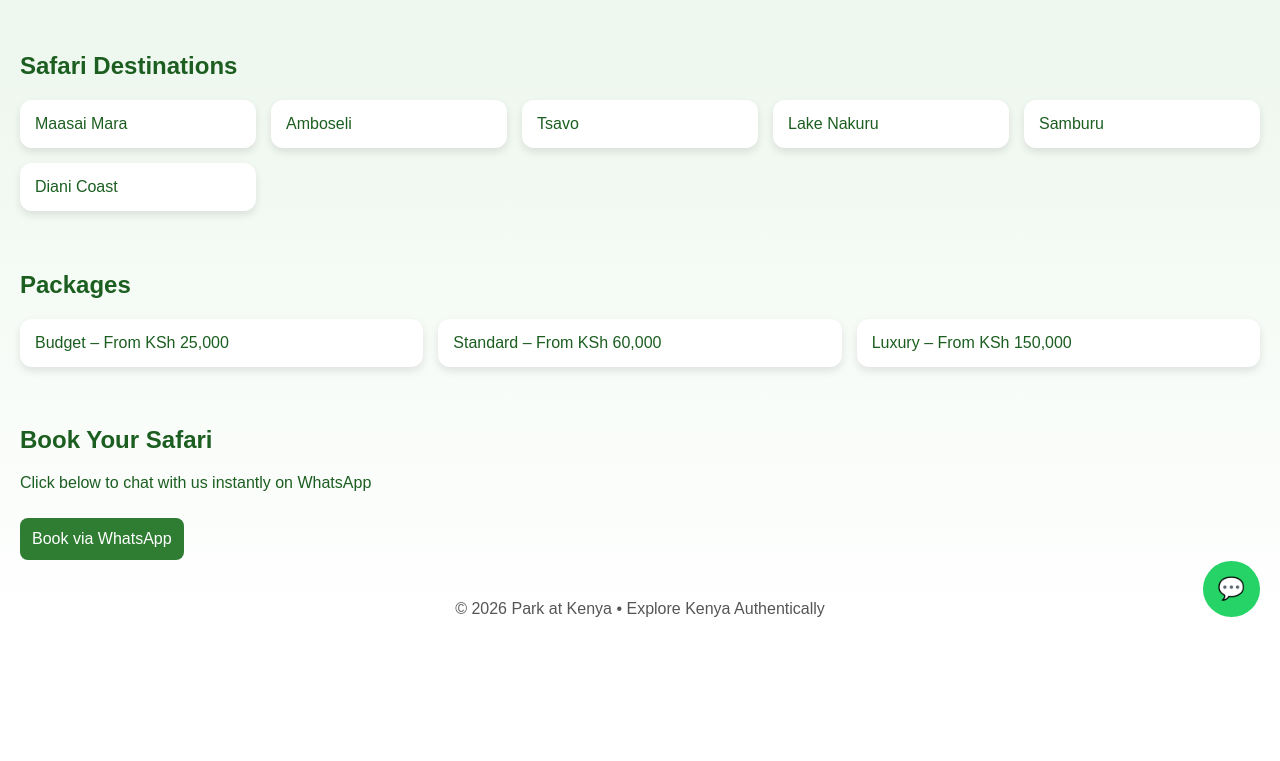
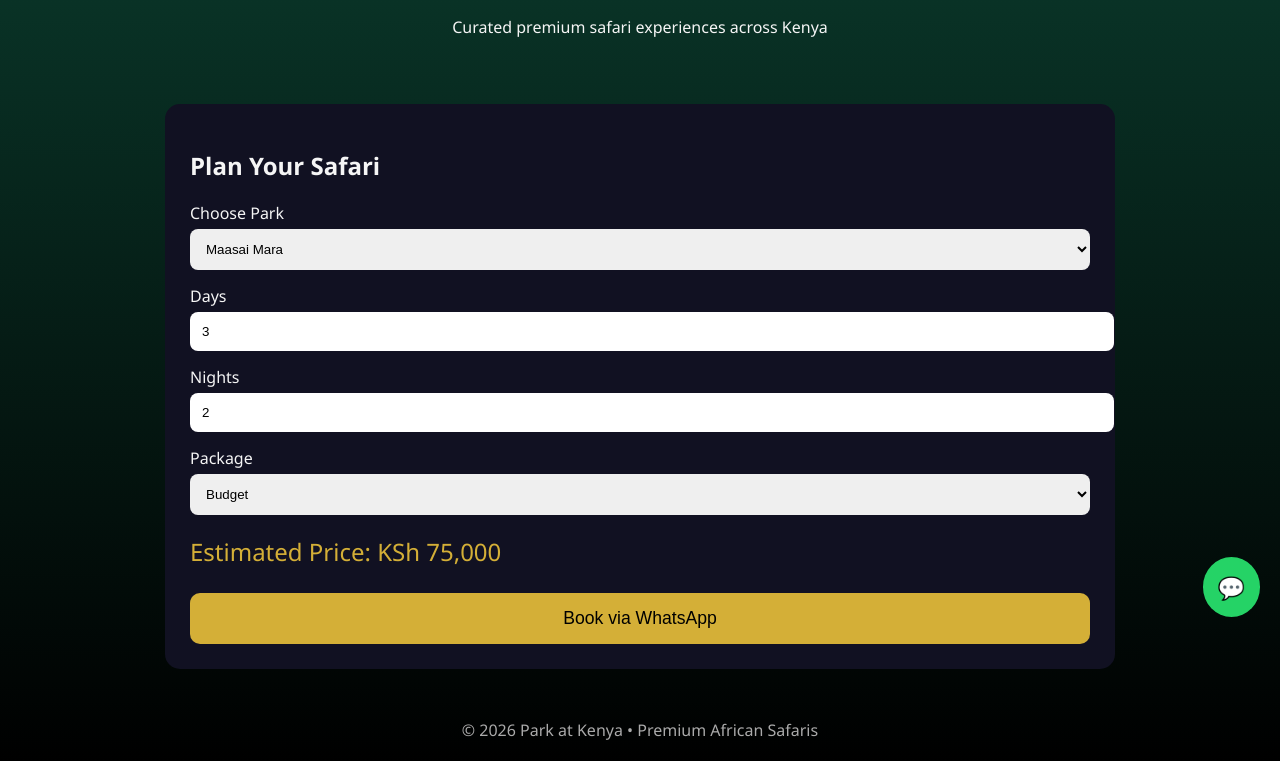
Before and after one commit to thoyajoseph/Park-at-Kenya-, a plain HTML site: page index.html in a window 1280 px wide. Shown: the part 163-924 px from the top of the page. Before the commit the page ends 801 px from the top, so only its background shows below. Drawn offline with Linux system fonts and the light colour scheme.

Commit message:
Update index.html

```diff
--- a/index.html
+++ b/index.html
@@ -1,48 +1,81 @@
 <!DOCTYPE html>
 <html lang="en">
 <head>
-  <meta charset="UTF-8" />
-  <meta name="viewport" content="width=device-width, initial-scale=1.0"/>
-  <title>Park at Kenya | Safari Bookings</title>
+<meta charset="UTF-8">
+<meta name="viewport" content="width=device-width, initial-scale=1.0">
+<title>Park at Kenya | Premium Safaris</title>
+
 <style>
 body {
   margin: 0;
-      font-family: Arial, sans-serif;
-      background: linear-gradient(#e8f5e9, #ffffff);
-      color: #1b5e20;
+  font-family: 'Segoe UI', sans-serif;
+  background: linear-gradient(#0b3d2e, #000);
+  color: #f5f5f5;
 }
+
 header {
+  padding: 50px 20px;
   text-align: center;
-      padding: 30px;
 }
+
+header h1 {
+  font-size: 3em;
+  color: #d4af37;
+}
+
 section {
-      padding: 20px;
+  padding: 40px 20px;
+  max-width: 900px;
+  margin: auto;
 }
-    .grid {
-      display: grid;
-      grid-template-columns: repeat(auto-fit, minmax(200px, 1fr));
-      gap: 15px;
+
+.card {
+  background: #112;
+  padding: 25px;
+  border-radius: 15px;
+  margin-bottom: 30px;
 }
-    .card {
-      background: white;
-      padding: 15px;
-      border-radius: 12px;
-      box-shadow: 0 4px 8px rgba(0,0,0,0.1);
+
+label {
+  display: block;
+  margin-top: 15px;
 }
-    .btn {
-      background: #2e7d32;
-      color: white;
+
+select, input {
+  width: 100%;
   padding: 12px;
   border-radius: 8px;
-      text-decoration: none;
-      display: inline-block;
-      margin-top: 10px;
+  border: none;
+  margin-top: 5px;
 }
+
+button {
+  margin-top: 25px;
+  padding: 15px;
+  width: 100%;
+  background: #d4af37;
+  color: #000;
+  font-size: 1.1em;
+  border: none;
+  border-radius: 10px;
+}
+
+button:hover {
+  background: #f1c94a;
+}
+
+.price {
+  font-size: 1.5em;
+  margin-top: 20px;
+  color: #d4af37;
+}
+
 footer {
   text-align: center;
   padding: 20px;
-      color: #555;
+  color: #aaa;
 }
+
 .whatsapp {
   position: fixed;
   bottom: 20px;
@@ -51,50 +84,79 @@
   color: white;
   padding: 15px;
   border-radius: 50%;
+  font-size: 22px;
   text-decoration: none;
-      font-size: 22px;
 }
 </style>
 </head>
+
 <body>
 
 <header>
-  <h1>Park at Kenya 🌍</h1>
-  <p>Book unforgettable safaris across Kenya’s iconic parks</p>
+  <h1>Park at Kenya</h1>
+  <p>Curated premium safari experiences across Kenya</p>
 </header>
 
-<section>
-  <h2>Safari Destinations</h2>
-  <div class="grid">
-    <div class="card">Maasai Mara</div>
-    <div class="card">Amboseli</div>
-    <div class="card">Tsavo</div>
-    <div class="card">Lake Nakuru</div>
-    <div class="card">Samburu</div>
-    <div class="card">Diani Coast</div>
-  </div>
+<section class="card">
+  <h2>Plan Your Safari</h2>
+
+  <label>Choose Park</label>
+  <select id="park">
+    <option>Maasai Mara</option>
+    <option>Amboseli</option>
+    <option>Tsavo</option>
+    <option>Lake Nakuru</option>
+    <option>Samburu</option>
+    <option>Diani Coast</option>
+  </select>
+
+  <label>Days</label>
+  <input type="number" id="days" value="3" min="1">
+
+  <label>Nights</label>
+  <input type="number" id="nights" value="2" min="0">
+
+  <label>Package</label>
+  <select id="package">
+    <option value="25000">Budget</option>
+    <option value="60000">Standard</option>
+    <option value="150000">Luxury</option>
+  </select>
+
+  <div class="price" id="price">Estimated Price: KSh 75,000</div>
+
+  <button onclick="bookSafari()">Book via WhatsApp</button>
 </section>
 
-<section>
-  <h2>Packages</h2>
-  <div class="grid">
-    <div class="card">Budget – From KSh 25,000</div>
-    <div class="card">Standard – From KSh 60,000</div>
-    <div class="card">Luxury – From KSh 150,000</div>
-  </div>
-</section>
-
-<section>
-  <h2>Book Your Safari</h2>
-  <p>Click below to chat with us instantly on WhatsApp</p>
-  <a class="btn" href="https://wa.me/254721233311">Book via WhatsApp</a>
-</section>
+<footer>
+© 2026 Park at Kenya • Premium African Safaris
+</footer>
 
 <a class="whatsapp" href="https://wa.me/254721233311">💬</a>
 
-<footer>
-  © 2026 Park at Kenya • Explore Kenya Authentically
-</footer>
+<script>
+function calculate() {
+  const days = document.getElementById("days").value;
+  const pricePerDay = document.getElementById("package").value;
+  document.getElementById("price").innerText =
+    "Estimated Price: KSh " + (days * pricePerDay).toLocaleString();
+}
+
+document.querySelectorAll("select, input").forEach(e =>
+  e.addEventListener("change", calculate)
+);
+
+function bookSafari() {
+  const park = document.getElementById("park").value;
+  const days = document.getElementById("days").value;
+  const nights = document.getElementById("nights").value;
+  const pkg = document.getElementById("package").selectedOptions[0].text;
+  const price = document.getElementById("price").innerText;
+
+  const msg = `Hello Park at Kenya,%0AI'm interested in a ${days}-day / ${nights}-night ${pkg} safari at ${park}.%0A${price}`;
+  window.open("https://wa.me/254721233311?text=" + msg);
+}
+</script>
 
 </body>
 </html>
```
Lines whose indentation alone changed are shown as unchanged.
